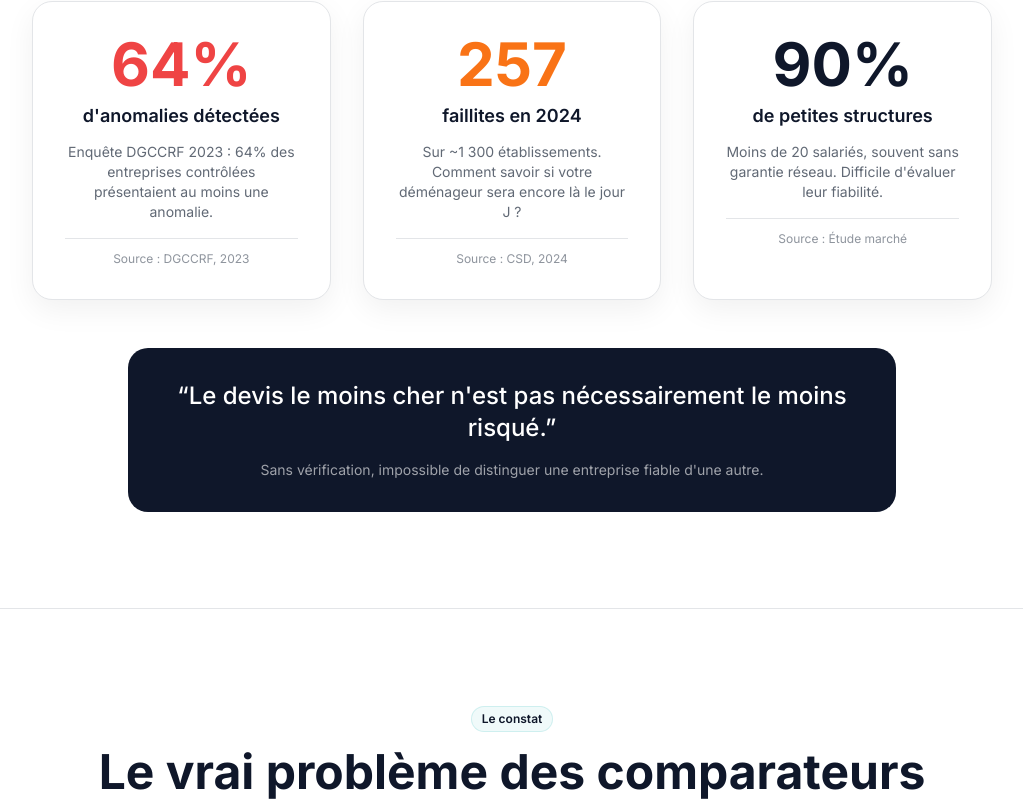
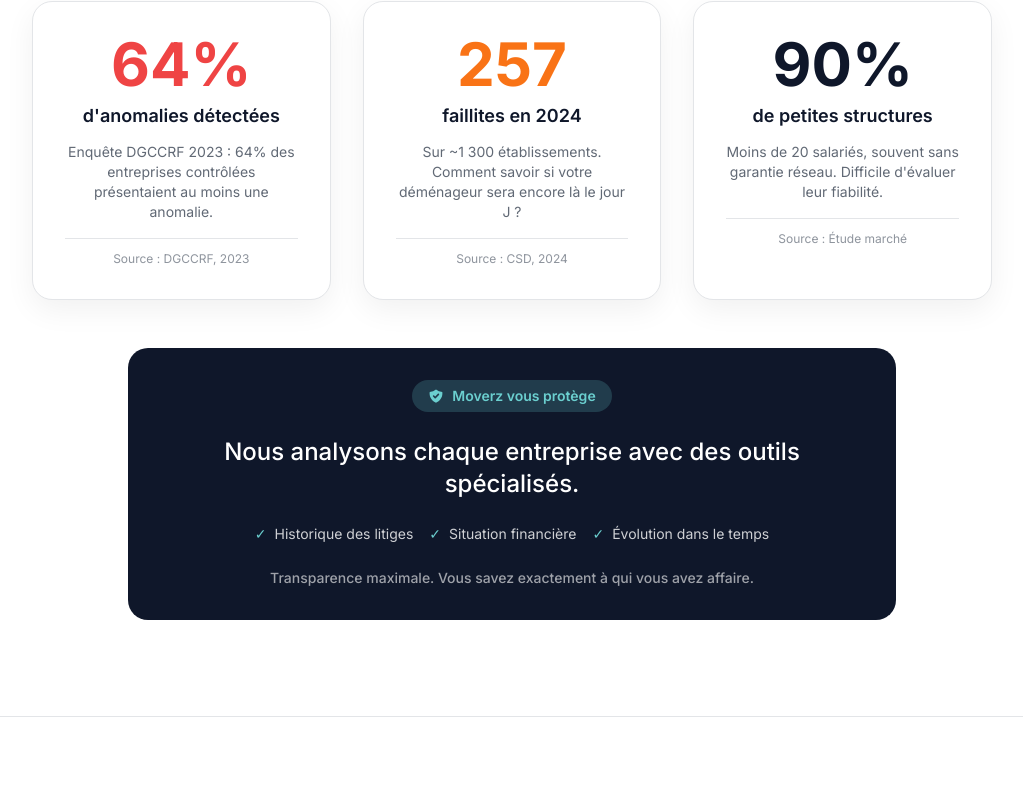
Before and after one commit to gdetaisne/moverz-fr, a Next.js app: page /pourquoi-moverz in a window 1280 px wide. Shown: the part 957-1769 px from the top of the page, without its empty margins (128-1151 px from the left). Built offline with nearby package versions, Linux system fonts and the light colour scheme; no server answers.

Commit message:
feat: enhance protection block with Moverz analysis features

```diff
--- a/app/pourquoi-moverz/PourquoiMoverzContent.tsx
+++ b/app/pourquoi-moverz/PourquoiMoverzContent.tsx
@@ -96,7 +96,7 @@ export default function PourquoiMoverzContent() {
             ))}
           </div>
 
-          {/* Citation clé */}
+          {/* Citation clé + protection Moverz */}
           <motion.div
             className="max-w-3xl mx-auto"
             initial={{ opacity: 0, y: 12 }}
@@ -105,11 +105,31 @@ export default function PourquoiMoverzContent() {
             transition={{ duration: 0.4 }}
           >
             <div className="p-8 bg-[#0F172A] rounded-2xl text-center">
+              <div className="inline-flex items-center gap-2 rounded-full bg-[#6BCFCF]/20 px-4 py-1.5 text-sm font-semibold text-[#6BCFCF] mb-6">
+                <svg className="h-4 w-4" fill="currentColor" viewBox="0 0 20 20">
+                  <path fillRule="evenodd" d="M2.166 4.999A11.954 11.954 0 0010 1.944 11.954 11.954 0 0017.834 5c.11.65.166 1.32.166 2.001 0 5.225-3.34 9.67-8 11.317C5.34 16.67 2 12.225 2 7c0-.682.057-1.35.166-2.001zm11.541 3.708a1 1 0 00-1.414-1.414L9 10.586 7.707 9.293a1 1 0 00-1.414 1.414l2 2a1 1 0 001.414 0l4-4z" clipRule="evenodd" />
+                </svg>
+                Moverz vous protège
+              </div>
               <p className="text-xl md:text-2xl text-white font-medium leading-relaxed">
-                &ldquo;Le devis le moins cher n&apos;est pas nécessairement le moins risqué.&rdquo;
+                Nous analysons chaque entreprise avec des outils spécialisés.
               </p>
-              <p className="text-white/60 mt-4 text-sm">
-                Sans vérification, impossible de distinguer une entreprise fiable d&apos;une autre.
+              <div className="flex flex-wrap justify-center gap-4 mt-6">
+                <div className="flex items-center gap-2 text-white/80 text-sm">
+                  <span className="text-[#6BCFCF]">✓</span>
+                  <span>Historique des litiges</span>
+                </div>
+                <div className="flex items-center gap-2 text-white/80 text-sm">
+                  <span className="text-[#6BCFCF]">✓</span>
+                  <span>Situation financière</span>
+                </div>
+                <div className="flex items-center gap-2 text-white/80 text-sm">
+                  <span className="text-[#6BCFCF]">✓</span>
+                  <span>Évolution dans le temps</span>
+                </div>
+              </div>
+              <p className="text-white/60 mt-6 text-sm font-medium">
+                Transparence maximale. Vous savez exactement à qui vous avez affaire.
               </p>
             </div>
           </motion.div>
```
